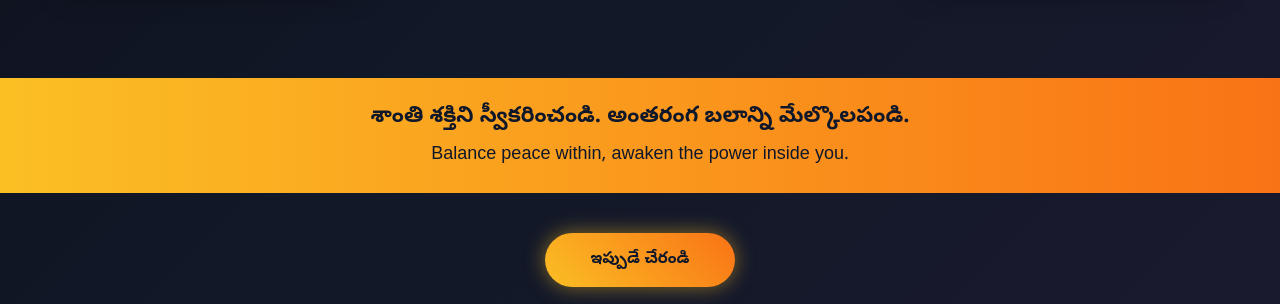
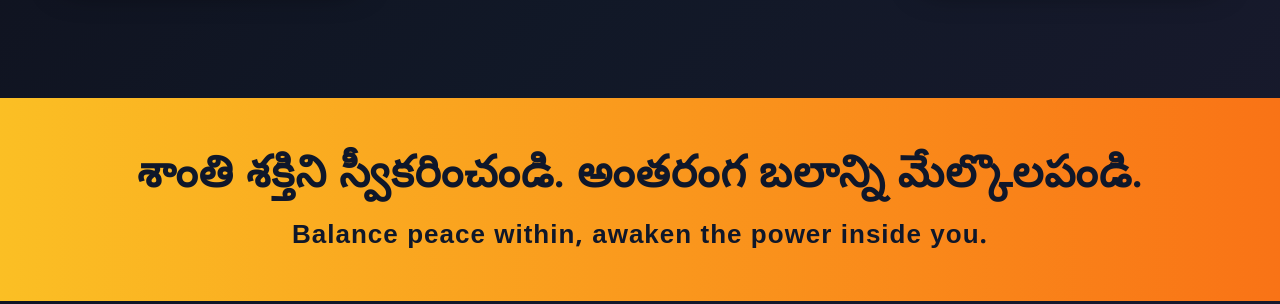
Before and after one commit to SREESAI1967/sreesai1967.github.io, a plain HTML site: page index.html in a window 1280 px wide. Shown: the part 655-959 px from the top of the page. Drawn offline with Linux system fonts and the light colour scheme.

Commit message:
Add files via upload

```diff
--- a/index.html
+++ b/index.html
@@ -5,7 +5,8 @@
 <meta name="viewport" content="width=device-width, initial-scale=1.0">
 <title>Sai Deva Meditation</title>
 
-<link href="https://fonts.googleapis.com/css2?family=Noto+Sans+Telugu:wght@400;700&display=swap" rel="stylesheet">
+<!-- Fonts -->
+<link href="https://fonts.googleapis.com/css2?family=Noto+Sans+Telugu:wght@400;700&family=Cinzel:wght@600;700&display=swap" rel="stylesheet">
 
 <style>
 *{
@@ -83,39 +84,43 @@ font-size:18px;
 line-height:1.7;
 }
 
-/* FULL WIDTH POWER LINE */
+/* FULL WIDTH POWER BANNER */
 .power-banner{
 width:100%;
 background:linear-gradient(90deg,#fbbf24,#f97316);
 color:#0f172a;
-padding:25px 20px;
-font-size:22px;
-font-weight:bold;
-margin-top:40px;
+padding:45px 20px;
+font-size:44px;   /* Doubled Size */
+font-weight:700;
+font-family:'Cinzel', serif;
+letter-spacing:1px;
+margin-top:60px;
+line-height:1.4;
 }
 
 .power-banner .english{
 display:block;
-font-size:18px;
-margin-top:10px;
-font-weight:normal;
+font-size:26px;
+margin-top:15px;
+font-family:'Noto Sans Telugu', sans-serif;
 }
 
-/* CTA */
+/* CTA BUTTON */
 .cta-section{
-margin:40px 0 100px;
+margin:50px 0 120px;
 }
 
 .button{
 background:linear-gradient(45deg,#fbbf24,#f97316);
 color:#0f172a;
-padding:16px 45px;
+padding:18px 55px;
 border-radius:50px;
 text-decoration:none;
 font-weight:bold;
 display:inline-block;
 transition:0.3s ease;
 box-shadow:0 0 20px rgba(251,191,36,0.5);
+font-size:18px;
 }
 
 .button:hover{
@@ -140,6 +145,15 @@ width:150px;
 .logo-wrapper::before{
 width:200px;
 height:200px;
+}
+
+.power-banner{
+font-size:28px;
+padding:30px 15px;
+}
+
+.power-banner .english{
+font-size:18px;
 }
 }
 
@@ -184,7 +198,7 @@ height:200px;
 
 </div>
 
-<!-- FULL WIDTH POWER LINE -->
+<!-- POWER BANNER -->
 <div class="power-banner">
     శాంతి శక్తిని స్వీకరించండి. అంతరంగ బలాన్ని మేల్కొలపండి.
     <span class="english">
```
